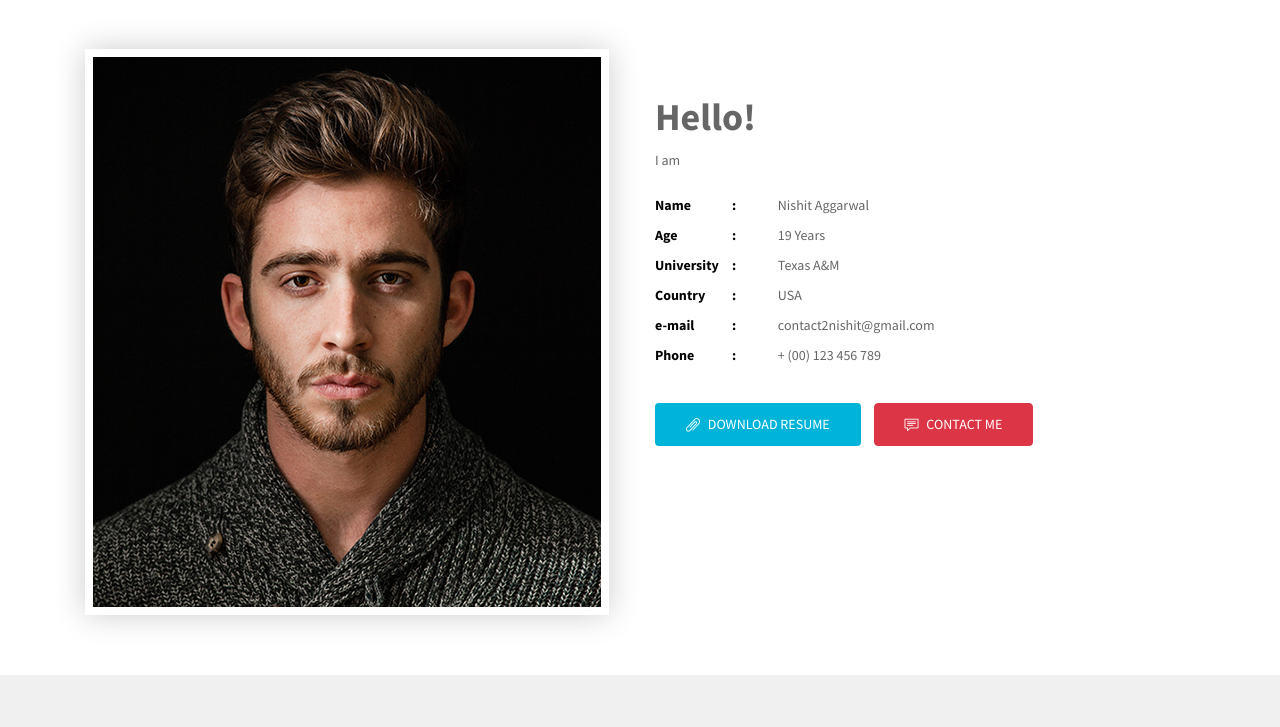
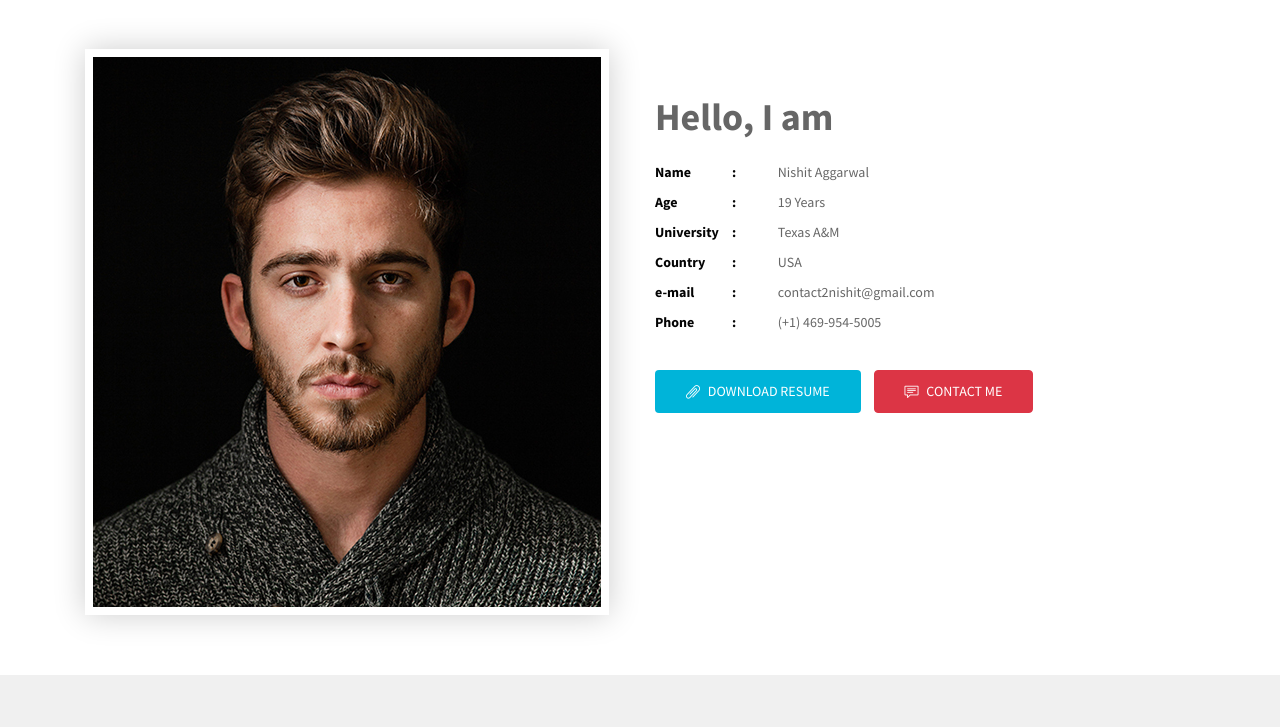
Before and after one commit to contact2nishit/Nishit_profile, a plain HTML site: page meetme---free-resume-and-cv-bootstrap-template/publishing/index.html in a window 1280 px wide. Shown: the part 73-800 px from the top of the page. Drawn offline with Linux system fonts and the light colour scheme; files whose address does not match are found by name.

Commit message:
Update index.html

```diff
--- a/meetme---free-resume-and-cv-bootstrap-template/publishing/index.html
+++ b/meetme---free-resume-and-cv-bootstrap-template/publishing/index.html
@@ -138,8 +138,7 @@
           </div>
           <div class="col-lg-6 col-md-6 col-sm-12 col-xs-12">
             <div class="profile-wrapper wow fadeInRight" data-wow-delay="0.3s">
-              <h3>Hello!</h3>
-              <p>I am </p>
+              <h3>Hello, I am</h3>
               <div class="about-profile">
                 <ul class="admin-profile">
                   <li><span class="pro-title"> Name </span> <span class="pro-detail">Nishit Aggarwal</span></li>
@@ -147,7 +146,7 @@
                   <li><span class="pro-title"> University </span> <span class="pro-detail"> Texas A&M</span></li>
                   <li><span class="pro-title"> Country </span> <span class="pro-detail">USA</span></li>
                   <li><span class="pro-title"> e-mail </span> <span class="pro-detail">contact2nishit@gmail.com</span></li>
-                  <li><span class="pro-title"> Phone </span> <span class="pro-detail">+ (00) 123 456 789</span></li>
+                  <li><span class="pro-title"> Phone </span> <span class="pro-detail"> (+1) 469-954-5005</span></li>
               </div>
               <a href="#" class="btn btn-common"><i class="icon-paper-clip"></i> Download Resume</a>
               <a href="#" class="btn btn-danger"><i class="icon-speech"></i> Contact Me</a>
```
